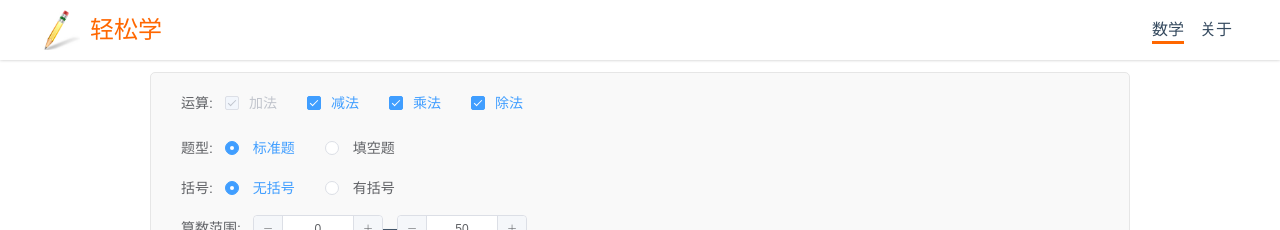
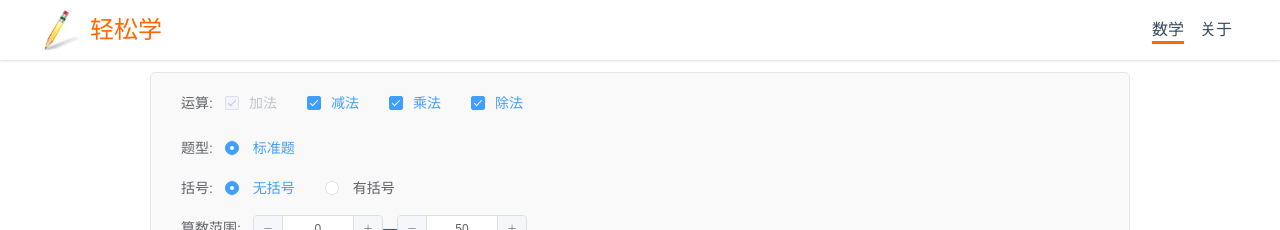
Before and after one commit to leanfish2011/e-learn, a Vue app: page /#/ in a window 1280 px wide. Shown: the top 230 px of the page. Built offline with nearby package versions, Linux system fonts and the light colour scheme.

Commit message:
feat:use frame

```diff
--- a/src/components/math/Option.vue
+++ b/src/components/math/Option.vue
@@ -24,9 +24,9 @@
             <el-radio :label="1">
               标准题
             </el-radio>
-            <el-radio :label="2">
-              填空题
-            </el-radio>
+<!--            <el-radio :label="2">-->
+<!--              填空题-->
+<!--            </el-radio>-->
           </el-radio-group>
         </el-form-item>
 
@@ -121,7 +121,7 @@ export default {
         numCount: 3, // 运算位数
         examNum: 100, // 生成题目数量
         pageCount: 5, // 总页数
-        pageSize: 20, // 每页题目数量
+        pageSize: 60, // 每页题目数量
         displayType: 1, // 题目呈现方式。1：标准题型，2：填空题型
         bracketType: 1, // 有无括号。1：无、2：有
         isInt: true,// 结果为整数
```
